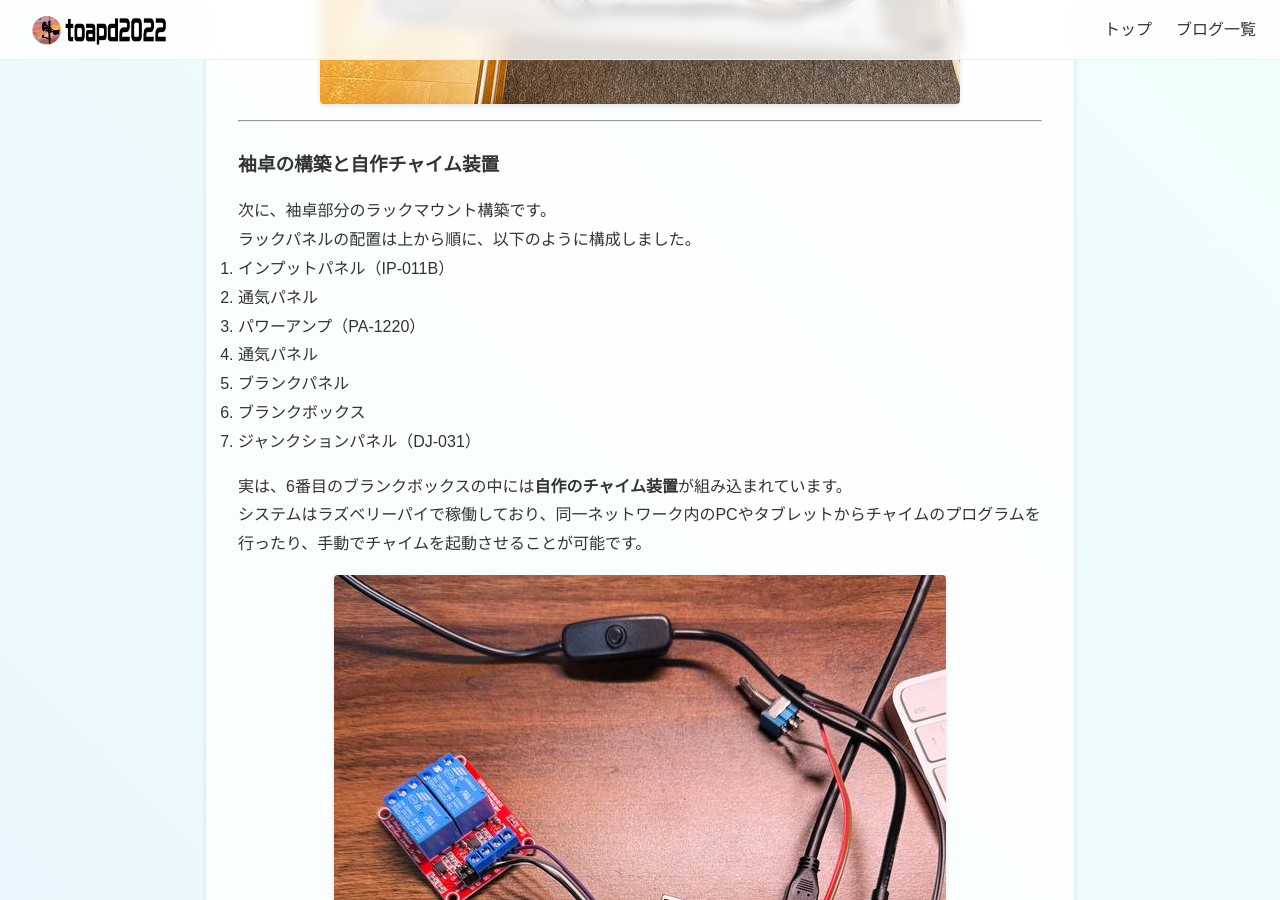
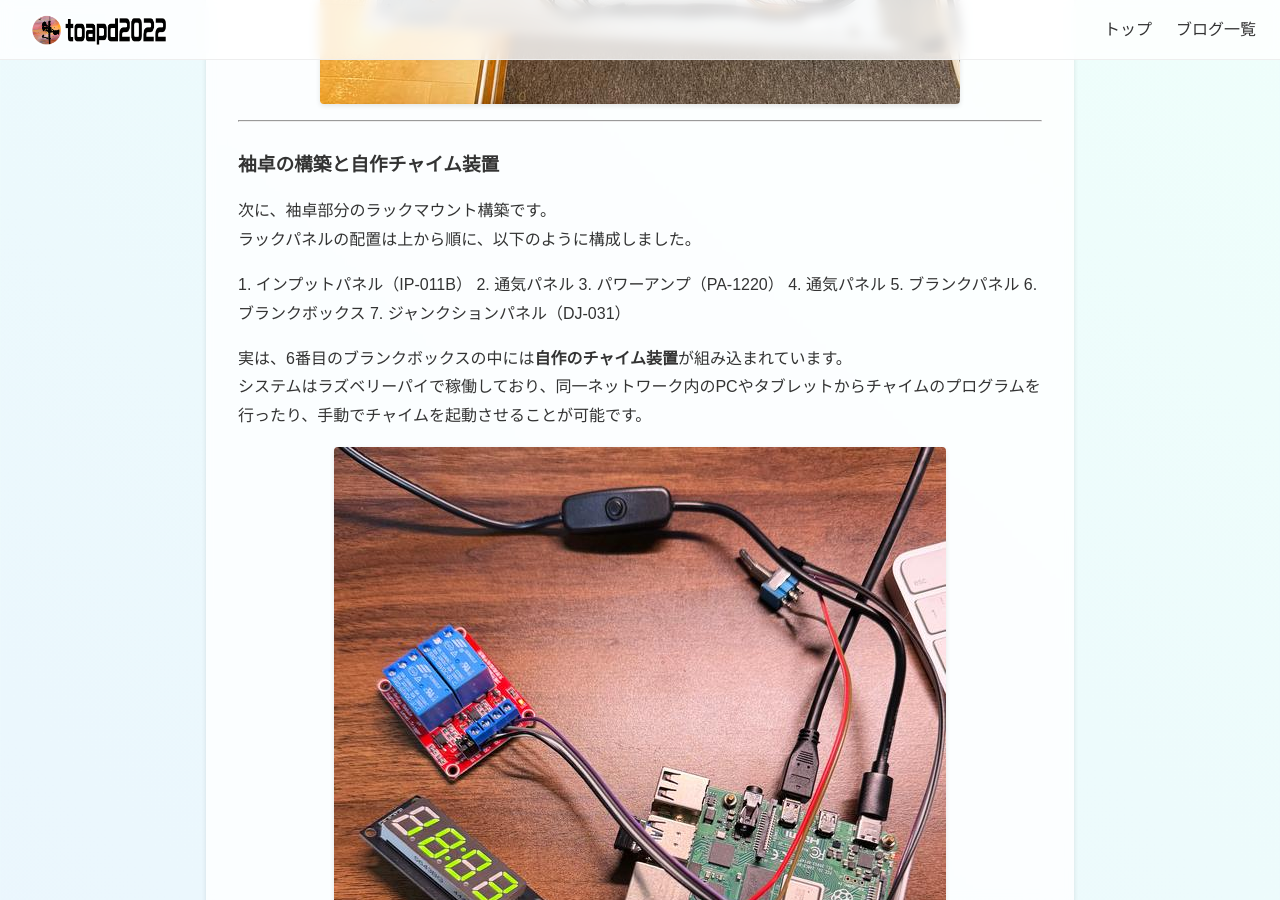
Before and after one commit to toapd2022/toapd2022, a Jekyll site: the page built from _posts/2026-04-25-toa-broadcasting-desk.md, in a window 1280 px wide and 900 px high, scrolled down 4330 px. Built offline with Jekyll 4.4.1, drawn with Linux system fonts in a browser that asks for light colours.

Commit message:
Add files via upload

```diff
--- a/_posts/2026-04-25-toa-broadcasting-desk.md
+++ b/_posts/2026-04-25-toa-broadcasting-desk.md
@@ -62,13 +62,13 @@ DJ-031はデスク型放送設備を駆動させるための必須ユニット
 次に、袖卓部分のラックマウント構築です。
 ラックパネルの配置は上から順に、以下のように構成しました。
 
-1. インプットパネル（IP-011B）
-2. 通気パネル
-3. パワーアンプ（PA-1220）
-4. 通気パネル
-5. ブランクパネル
-6. ブランクボックス
-7. ジャンクションパネル（DJ-031）
+1\. インプットパネル（IP-011B）
+2\. 通気パネル
+3\. パワーアンプ（PA-1220）
+4\. 通気パネル
+5\. ブランクパネル
+6\. ブランクボックス
+7\. ジャンクションパネル（DJ-031）
 
 実は、6番目のブランクボックスの中には**自作のチャイム装置**が組み込まれています。
 システムはラズベリーパイで稼働しており、同一ネットワーク内のPCやタブレットからチャイムのプログラムを行ったり、手動でチャイムを起動させることが可能です。
```
